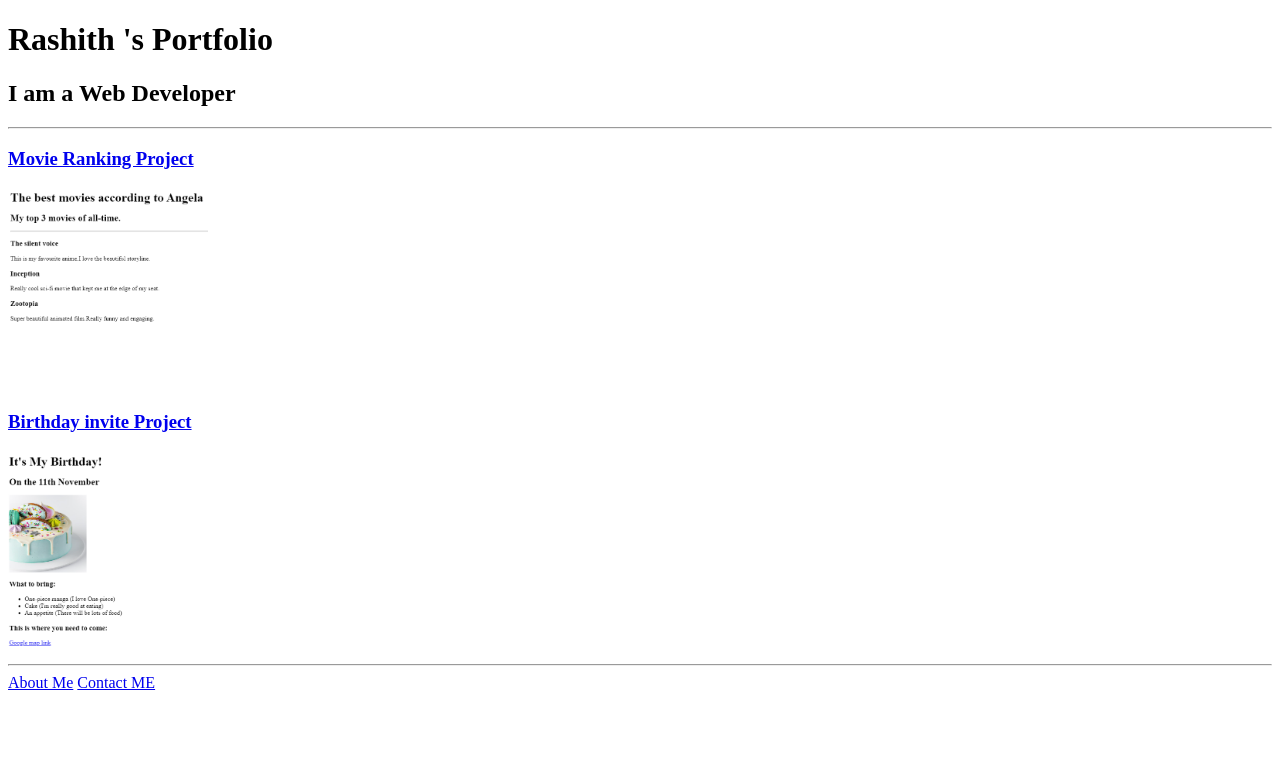
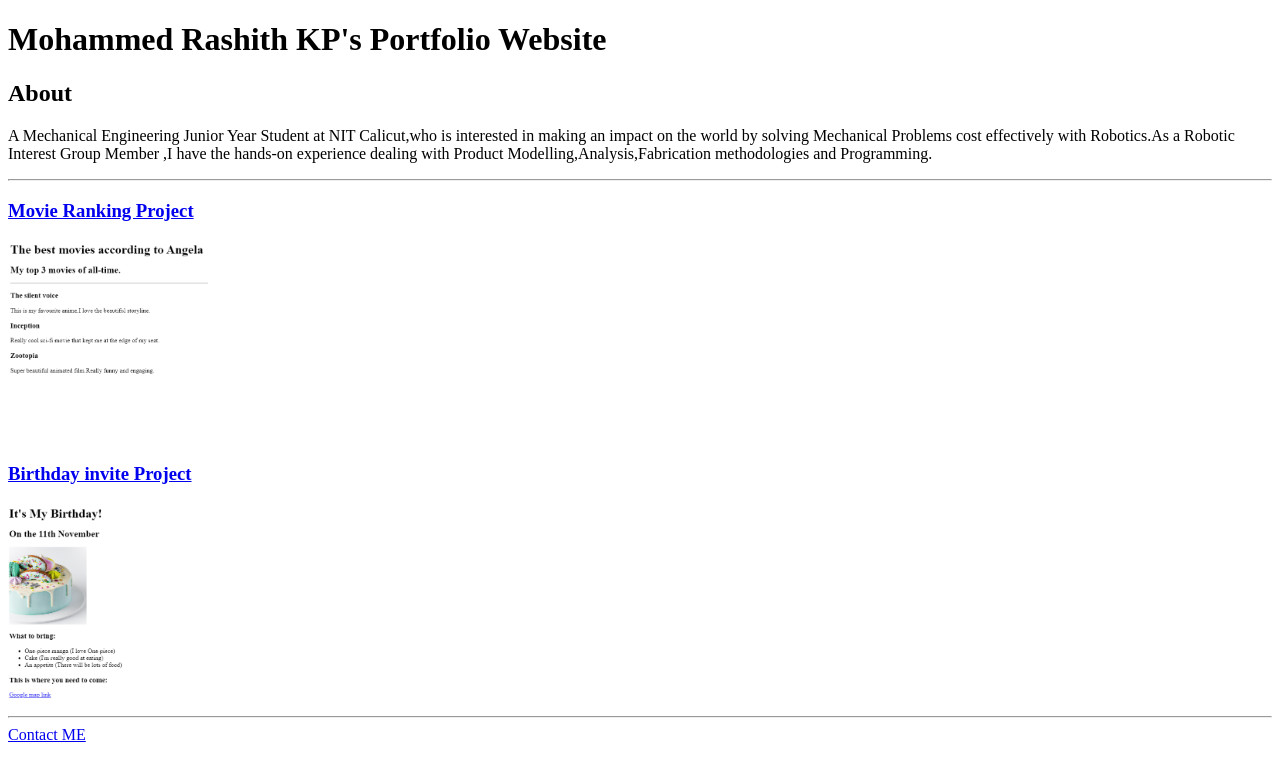
Before and after one commit to mohammedrashithkp/html-portfolio, a plain HTML site: page index.html in a window 1280 px wide. Drawn offline with Linux system fonts and the light colour scheme.

Commit message:
Update index.html
Refined the contents and still have to work on about and contact me as well as the projects included

```diff
--- a/index.html
+++ b/index.html
@@ -1,36 +1,21 @@
-<!-- TODO 1: Create the HTML Boilerplate -->
-
-<!-- TODO 2: Add Your previous projects' HTML into the public folder -->
-
-<!-- TODO 3: Take screenshots of your project previews and add the images to the images folder -->
-
-<!-- TODO 4: Add titles/subtitles etc. -->
-
-<!-- TODO 5: Add a link to the project pages -->
-
-<!-- TODO 6: Add images to show the project previews
-HINT for TODO 6: You can use the height attribute set to 200 to make the image smaller:
-https://developer.mozilla.org/en-US/docs/Web/HTML/Element/img#attr-height -->
-
-<!-- TODO 7: Add the Contact Me and About Me page links -->
-
 <!DOCTYPE html>
 <html lang="en">
 <head>
     <meta charset="UTF-8">
     <meta name="viewport" content="width=device-width, initial-scale=1.0">
-    <title>Portfolio Project</title>
+    <title>Portfolio Website</title>
 </head>
 <body>
-  <h1>Rashith 's Portfolio</h1>
-  <h2>I am a Web Developer</h2>
-  <hr />
+  <h1>Mohammed Rashith KP's Portfolio Website</h1>
+  <h2>About</h2>
+  <p>A Mechanical Engineering Junior Year Student at NIT Calicut,who is interested in making an impact on the world by solving Mechanical Problems cost effectively with Robotics.As a Robotic Interest Group Member ,I have the hands-on experience dealing with Product Modelling,Analysis,Fabrication methodologies and Programming.</p>
+  <hr/>
   <h3><a href="./public/movie-ranking.html">Movie Ranking Project</a></h3>
   <img height="200px" src="./assets/images/favmovie.png" alt="screenshot of movie-ranking webpage" />
   <h3><a href="./public/birthday-invite.html">Birthday invite Project</a></h3>
   <img height="200px" src="./assets/images/bdayinvite.png" alt="screenshot of birthday-invite webpage" />
   <hr>
-  <a href="./public/about.html">About Me</a>
+
   <a href="./public/contact.html">Contact ME</a>
 </body>
 </html>
```
